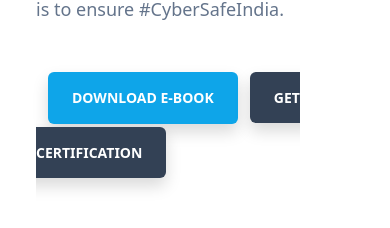
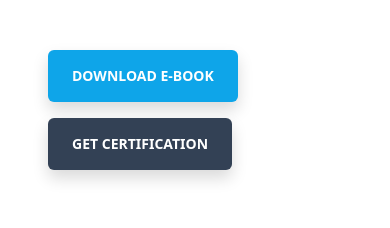
Before and after one commit to Shreyashs98/csg, a React (Create React App) app: page / in a window 390 px wide. Shown: the part 710-938 px from the top of the page. Built offline with nearby package versions, Linux system fonts and the light colour scheme.

Commit message:
girl change

```diff
--- a/src/components/Modal/EbookLang.js
+++ b/src/components/Modal/EbookLang.js
@@ -11,7 +11,19 @@
   return (
     <>
       <button className="bg-lightBlue-500 text-white active:bg-lightBlue-500 text-sm font-bold uppercase px-6 py-3 rounded shadow hover:shadow-lg outline-none focus:outline-none lg:mr-1 lg:mb-0 ml-3 mb-3 ease-linear transition-all duration-150"
- onClick={handleShow}>
+      onClick={handleShow}
+      style={{
+        transform:
+          "scale(1) perspective(1040px) rotateY(0deg) rotateX(0deg) rotate(0deg)",
+        transition:
+          "transform 0.3s ease-in-out",
+      }}
+      onMouseEnter={(e)=>{
+        e.currentTarget.style.transform="scale(1.1) perspective(1040px) rotateY(0deg) rotateX(0deg) rotate(0deg)";
+      }}
+      onMouseLeave={(e)=>{
+        e.currentTarget.style.transform="scale(1) perspective(1040px) rotateY(0deg) rotateX(0deg) rotate(0deg) ";
+      }}>
         Download E-Book
       </button>
 
--- a/src/components/Navbars/IndexNavbar.js
+++ b/src/components/Navbars/IndexNavbar.js
@@ -3,10 +3,12 @@
 import { Link } from "react-router-dom";
 import BasicExample from "../Dropdowns/EbookLang";
 import Example from "../Modal/EbookLang";
+import { useNavigate } from "react-router-dom";
 // import IndexDropdown from "../Dropdowns/IndexDropdown.js";
 
 export default function Navbar(props) {
   const [navbarOpen, setNavbarOpen] = React.useState(false);
+  const navigate = useNavigate();
   return (
     <>
       <nav className="top-0 fixed z-50 w-full flex flex-wrap items-center justify-between px-4 py-4 navbar-expand-lg bg-white shadow-lg">
@@ -92,12 +94,25 @@
                   <i className="fas fa-arrow-alt-circle-down"></i> Download E-Book
                 </button> */}
                 <Example/>
-                <Link
-        to="/auth/login"
-        className="bg-blueGray-700 text-white active:bg-blueGray-700 text-sm font-bold uppercase px-6 py-3 rounded shadow hover:shadow-lg outline-none focus:outline-none lg:mr-1 lg:mb-0 ml-3 mb-3 ease-linear transition-all duration-150"
-        >
-        Get Certification
-      </Link>
+                <button
+                  to="/auth/login"
+                  className="bg-blueGray-700 text-white active:bg-blueGray-700 text-sm font-bold uppercase px-6 py-3 rounded shadow hover:shadow-lg outline-none focus:outline-none lg:mr-1 lg:mb-0 ml-3 mb-3 ease-linear transition-all duration-150"
+                  style={{
+                    transform:
+                      "scale(1) perspective(1040px) rotateY(0deg) rotateX(0deg) rotate(0deg)",
+                    transition:
+                      "transform 0.3s ease-in-out",
+                  }}
+                  onMouseEnter={(e)=>{
+                    e.currentTarget.style.transform="scale(1.1) perspective(1040px) rotateY(0deg) rotateX(0deg) rotate(0deg)";
+                  }}
+                  onMouseLeave={(e)=>{
+                    e.currentTarget.style.transform="scale(1) perspective(1040px) rotateY(0deg) rotateX(0deg) rotate(0deg) ";
+                  }}
+                  onClick={() => navigate('auth/login')}
+                  >
+                  Get Certification
+                </button>
               </li>
             </ul>
           </div>
--- a/src/pages/Index.js
+++ b/src/pages/Index.js
@@ -1,13 +1,15 @@
 /*eslint-disable*/
 import React from "react";
-import { Link } from "react-router-dom";
+import { Link, useNavigate } from "react-router-dom";
 import IndexNavbar from "../components/Navbars/IndexNavbar.js";
 import Footer from "../components/Footers/Footer.js";
 import Example from "../components/Modal/EbookLang.js";
 import '@fortawesome/fontawesome-free/css/all.min.css';
 import sp from "../assets/Images/sp.png";
+import girl from "../assets/Images/girl.png"
 
 export default function Index() {
+  const navigate = useNavigate();
   return (
     <>
       <IndexNavbar fixed />
@@ -30,13 +32,25 @@
                 vision of the project is to ensure #CyberSafeIndia.
               </p>
               <div className="mt-12">
-                <Example />
-                <Link
-                  to="/auth/login"
+                <Example/>
+                <button
                   className="bg-blueGray-700 text-white active:bg-blueGray-700 text-sm font-bold uppercase px-6 py-3 rounded shadow hover:shadow-lg outline-none focus:outline-none lg:mr-1 lg:mb-0 ml-3 mb-3 ease-linear transition-all duration-150"
+                  style={{
+                    transform:
+                      "scale(1) perspective(1040px) rotateY(0deg) rotateX(0deg) rotate(0deg)",
+                    transition:
+                      "transform 0.3s ease-in-out",
+                  }}
+                  onMouseEnter={(e)=>{
+                    e.currentTarget.style.transform="scale(1.1) perspective(1040px) rotateY(0deg) rotateX(0deg) rotate(0deg)";
+                  }}
+                  onMouseLeave={(e)=>{
+                    e.currentTarget.style.transform="scale(1) perspective(1040px) rotateY(0deg) rotateX(0deg) rotate(0deg) ";
+                  }}
+                  onClick={() => navigate('/auth/login')}
                 >
                   Get Certification
-                </Link>
+                </button>
               </div>
             </div>
           </div>
@@ -559,7 +573,12 @@
             </div>
 
             <div className="w-full md:w-4/12 px-4 mr-auto ml-auto mt-32 relative">
-              <i className="fab fa-github text-blueGray-700 absolute -top-150-px -right-100 left-auto opacity-80 text-55"></i>
+              {/* <i className="fab fa-github text-blueGray-700 absolute -top-150-px -right-100 left-auto opacity-80 text-55"></i> */}
+              <img src={ girl } alt="..."
+              style={{
+                transform:"scale(3) perspective(1080px) translate(80px, 30px) "
+              }}
+              />
             </div>
           </div>
         </div>
```
Also changed, not shown: src/assets/Images/girl.png (added).
